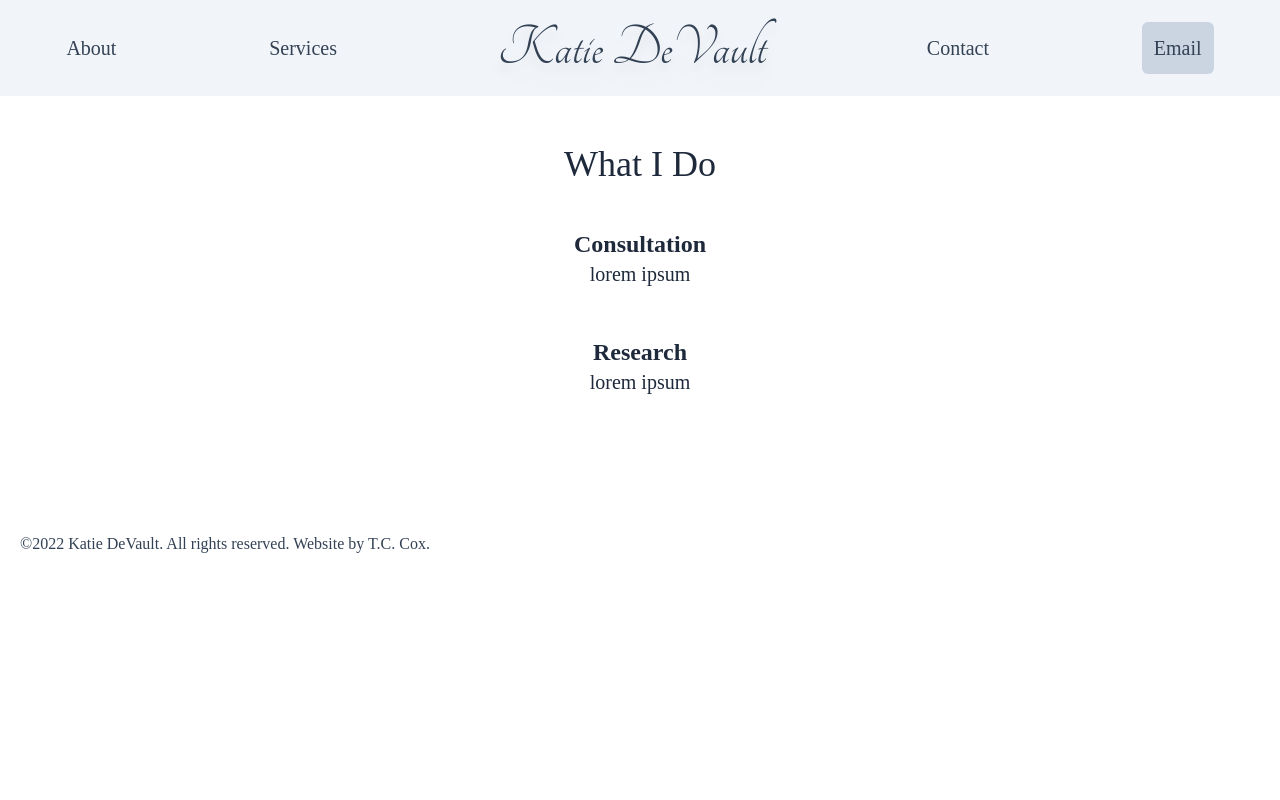
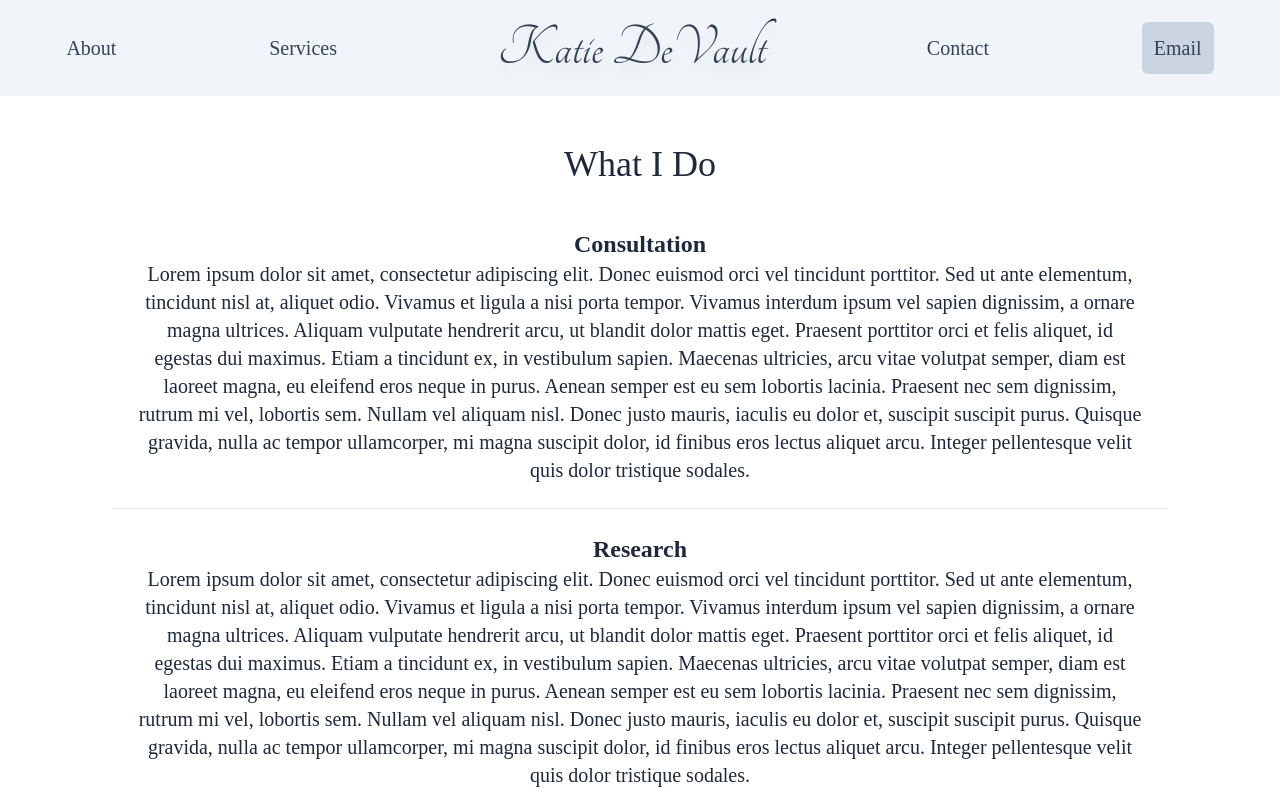
Before and after one commit to thmscly/kathryn-cox-website, a React (Create React App) app: page /services in a window 1280 px wide. Shown: the top 800 px of the page. Built offline with nearby package versions, Linux system fonts and the light colour scheme; a web font is replaced by a local one.

Commit message:
Formatted h2 in services/added lorem ipsum: objs

```diff
--- a/src/components/pages/Services.jsx
+++ b/src/components/pages/Services.jsx
@@ -5,7 +5,7 @@ function Services() {
   return (
     <div className="m-28 mt-12 text-slate-800 font-italiana text-xl">
       <h1 className="text-4xl text-center mb-5">What I Do</h1>
-      <div className="grid grid-cols-1 text-center">
+      <div className="grid grid-cols-1 text-center divide-y">
         {serviceList.map((service) => (
           <ServiceBlock title={service.title} text={service.text} />
         ))}
--- a/src/data/ServiceList.js
+++ b/src/data/ServiceList.js
@@ -1,10 +1,14 @@
 export const serviceList = [
     {
         "title": "Consultation",
-        "text": "lorem ipsum",
+        "text": "Lorem ipsum dolor sit amet, consectetur adipiscing elit. Donec euismod orci vel tincidunt porttitor. Sed ut ante elementum, tincidunt nisl at, aliquet odio. Vivamus et ligula a nisi porta tempor. Vivamus interdum ipsum vel sapien dignissim, a ornare magna ultrices. Aliquam vulputate hendrerit arcu, ut blandit dolor mattis eget. Praesent porttitor orci et felis aliquet, id egestas dui maximus. Etiam a tincidunt ex, in vestibulum sapien. Maecenas ultricies, arcu vitae volutpat semper, diam est laoreet magna, eu eleifend eros neque in purus. Aenean semper est eu sem lobortis lacinia. Praesent nec sem dignissim, rutrum mi vel, lobortis sem. Nullam vel aliquam nisl. Donec justo mauris, iaculis eu dolor et, suscipit suscipit purus. Quisque gravida, nulla ac tempor ullamcorper, mi magna suscipit dolor, id finibus eros lectus aliquet arcu. Integer pellentesque velit quis dolor tristique sodales.",
     },
     {
         "title": "Research",
-        "text": "lorem ipsum",
+        "text": "Lorem ipsum dolor sit amet, consectetur adipiscing elit. Donec euismod orci vel tincidunt porttitor. Sed ut ante elementum, tincidunt nisl at, aliquet odio. Vivamus et ligula a nisi porta tempor. Vivamus interdum ipsum vel sapien dignissim, a ornare magna ultrices. Aliquam vulputate hendrerit arcu, ut blandit dolor mattis eget. Praesent porttitor orci et felis aliquet, id egestas dui maximus. Etiam a tincidunt ex, in vestibulum sapien. Maecenas ultricies, arcu vitae volutpat semper, diam est laoreet magna, eu eleifend eros neque in purus. Aenean semper est eu sem lobortis lacinia. Praesent nec sem dignissim, rutrum mi vel, lobortis sem. Nullam vel aliquam nisl. Donec justo mauris, iaculis eu dolor et, suscipit suscipit purus. Quisque gravida, nulla ac tempor ullamcorper, mi magna suscipit dolor, id finibus eros lectus aliquet arcu. Integer pellentesque velit quis dolor tristique sodales.",
+    },
+    {
+        "title": "Fashion",
+        "text": "Lorem ipsum dolor sit amet, consectetur adipiscing elit. Donec euismod orci vel tincidunt porttitor. Sed ut ante elementum, tincidunt nisl at, aliquet odio. Vivamus et ligula a nisi porta tempor. Vivamus interdum ipsum vel sapien dignissim, a ornare magna ultrices. Aliquam vulputate hendrerit arcu, ut blandit dolor mattis eget. Praesent porttitor orci et felis aliquet, id egestas dui maximus. Etiam a tincidunt ex, in vestibulum sapien. Maecenas ultricies, arcu vitae volutpat semper, diam est laoreet magna, eu eleifend eros neque in purus. Aenean semper est eu sem lobortis lacinia. Praesent nec sem dignissim, rutrum mi vel, lobortis sem. Nullam vel aliquam nisl. Donec justo mauris, iaculis eu dolor et, suscipit suscipit purus. Quisque gravida, nulla ac tempor ullamcorper, mi magna suscipit dolor, id finibus eros lectus aliquet arcu. Integer pellentesque velit quis dolor tristique sodales.",
     }
 ]
```
